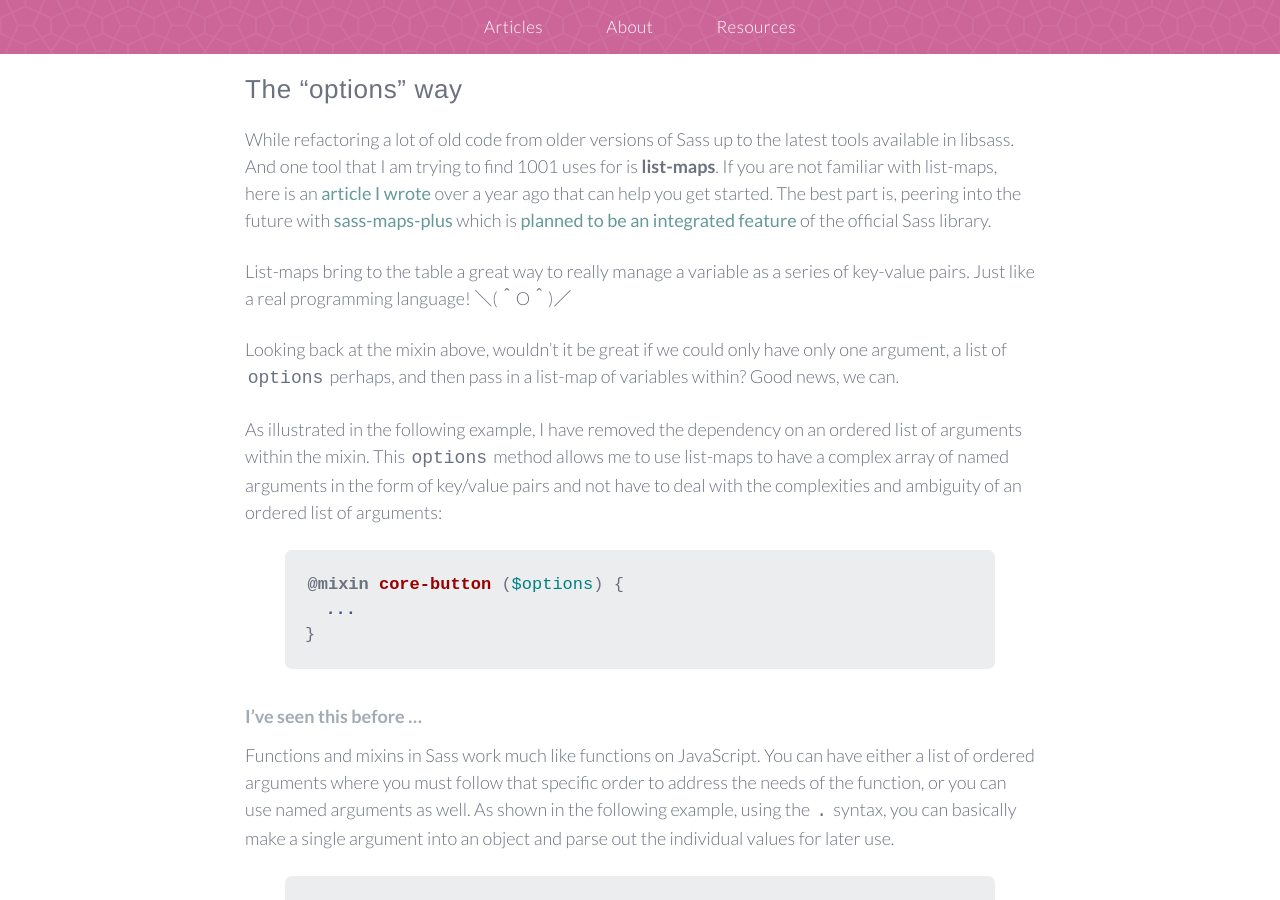
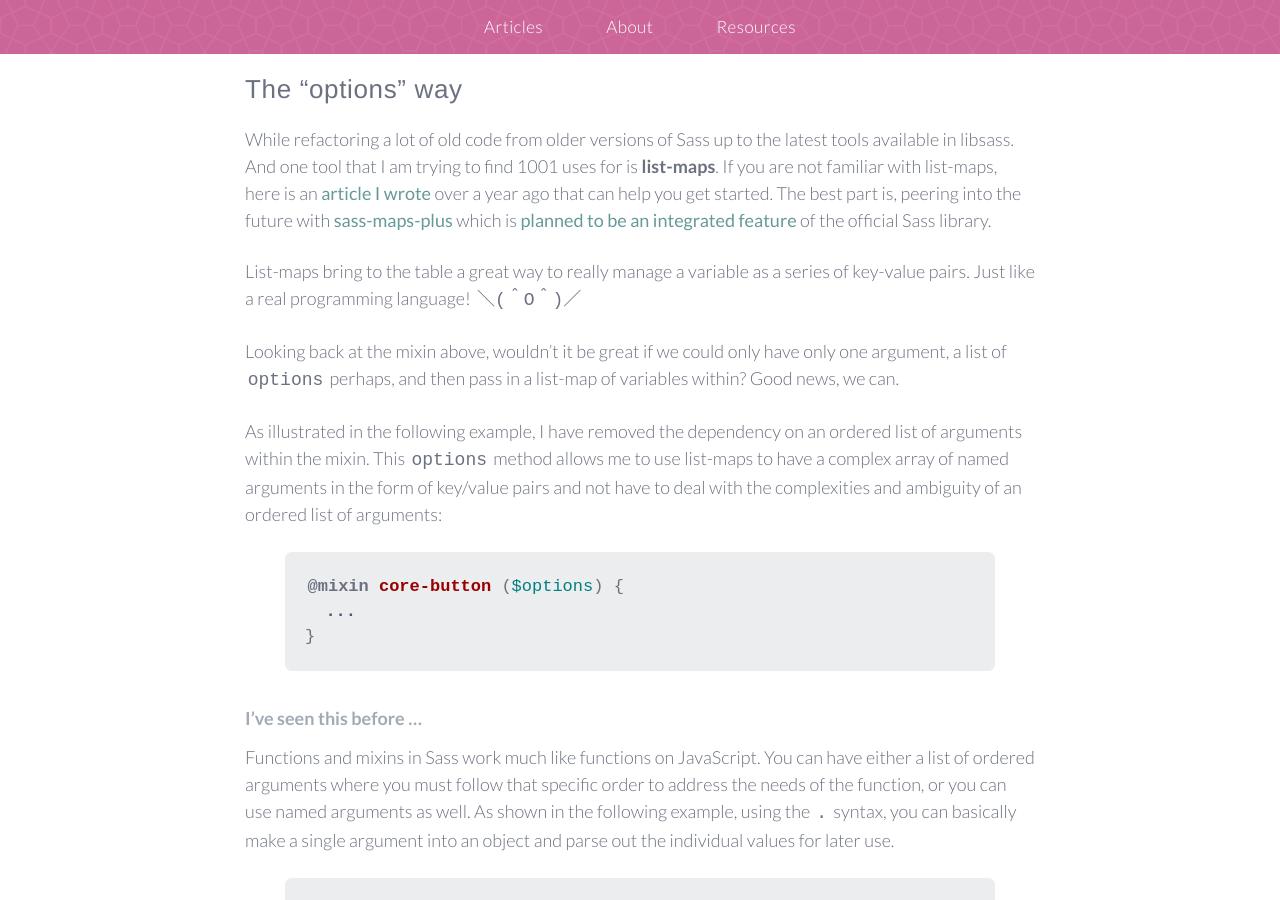
Before and after one commit to sassbreak/sassbreak.github.io, a Jekyll site: the page built from _posts/2015-12-10-stop-arguing-with-your-mixins.md, in a window 1280 px wide and 900 px high, scrolled down 1926 px. Built offline with Jekyll 4.4.1, drawn with Linux system fonts in a browser that asks for light colours; comment, search, counter and statistics services are not loaded.

Commit message:
update a code snippet

```diff
--- a/_posts/2015-12-10-stop-arguing-with-your-mixins.md
+++ b/_posts/2015-12-10-stop-arguing-with-your-mixins.md
@@ -57,7 +57,7 @@ Now sure about you, but this is annoyed me for years.
 
 While refactoring a lot of old code from older versions of Sass up to the latest tools available in libsass. And one tool that I am trying to find 1001 uses for is __list-maps__. If you are not familiar with list-maps, here is an [article I wrote](http://anotheruiguy.roughdraft.io/10302472-so-you-want-to-play-with-list-maps) over a year ago that can help you get started. The best part is, peering into the future with [sass-maps-plus](https://github.com/lunelson/sass-maps-plus) which is [planned to be an integrated feature](https://github.com/sass/sass/issues/1739) of the official Sass library.
 
-List-maps bring to the table a great way to really manage a variable as a series of key-value pairs. Just like a real programming language! ＼(＾O＾)／
+List-maps bring to the table a great way to really manage a variable as a series of key-value pairs. Just like a real programming language! `＼(＾O＾)／`
 
 Looking back at the mixin above, wouldn't it be great if we could only have only one argument, a list of `options` perhaps, and then pass in a list-map of variables within? Good news, we can.
 
```
